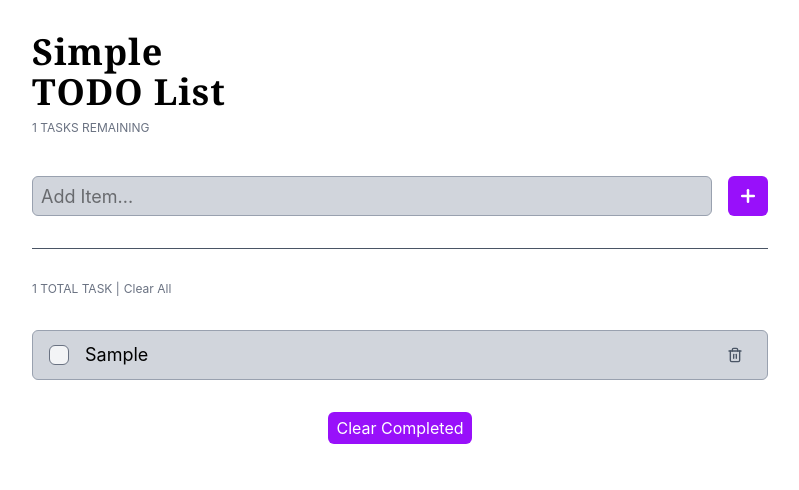
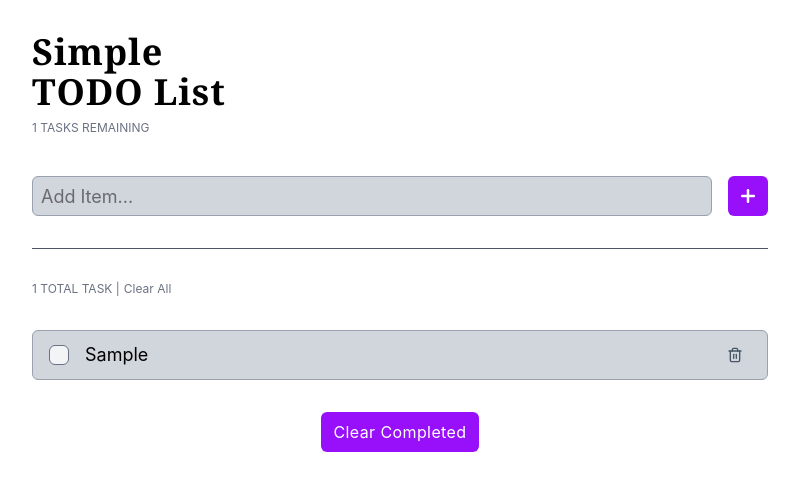
Before and after one commit to TavionK/react-todo-list-app, a React (Vite) app: page / in a window 1280 px wide. Both pictures are taken after typing "Sample" into the empty fields and a click on the button "Add Item". Shown: the top 490 px of the page, without its empty margins (240-1039 px from the left). Built offline with nearby package versions, Linux system fonts and the light colour scheme.

Commit message:
Apply `a11y-rings` and improve button styles for consistent accessibility

```diff
--- a/src/components/TodoList.tsx
+++ b/src/components/TodoList.tsx
@@ -25,7 +25,7 @@ export default function TodoList({ tasks, setTask }: TodoListProps) {
         </p>
         <button
           onClick={handleClearAll}
-          className="cursor-pointer border-b border-b-purple-700/0 underline md:no-underline hover:text-purple-700 hover:border-b-purple-700 transition-colors duration-300 ease-in-out"
+          className="cursor-pointer border-b border-b-purple-700/0 underline md:no-underline hover:text-purple-700 hover:border-b-purple-700 transition-colors duration-300 ease-in-out a11y-rings rounded-xs"
         >
           Clear All
         </button>
@@ -47,7 +47,7 @@ export default function TodoList({ tasks, setTask }: TodoListProps) {
         <div className="flex justify-center mt-8">
           <button
             onClick={handleClearCompleted}
-            className="text-white bg-purple-600 px-2 py-1 rounded-md cursor-pointer hover:bg-purple-700 transition-colors duration-200 ease-in-out"
+            className="text-white bg-purple-600 px-3 py-2 rounded-md cursor-pointer hover:bg-purple-700 transition-colors duration-200 ease-in-out a11y-rings tracking-wide"
           >
             Clear Completed
           </button>
```
